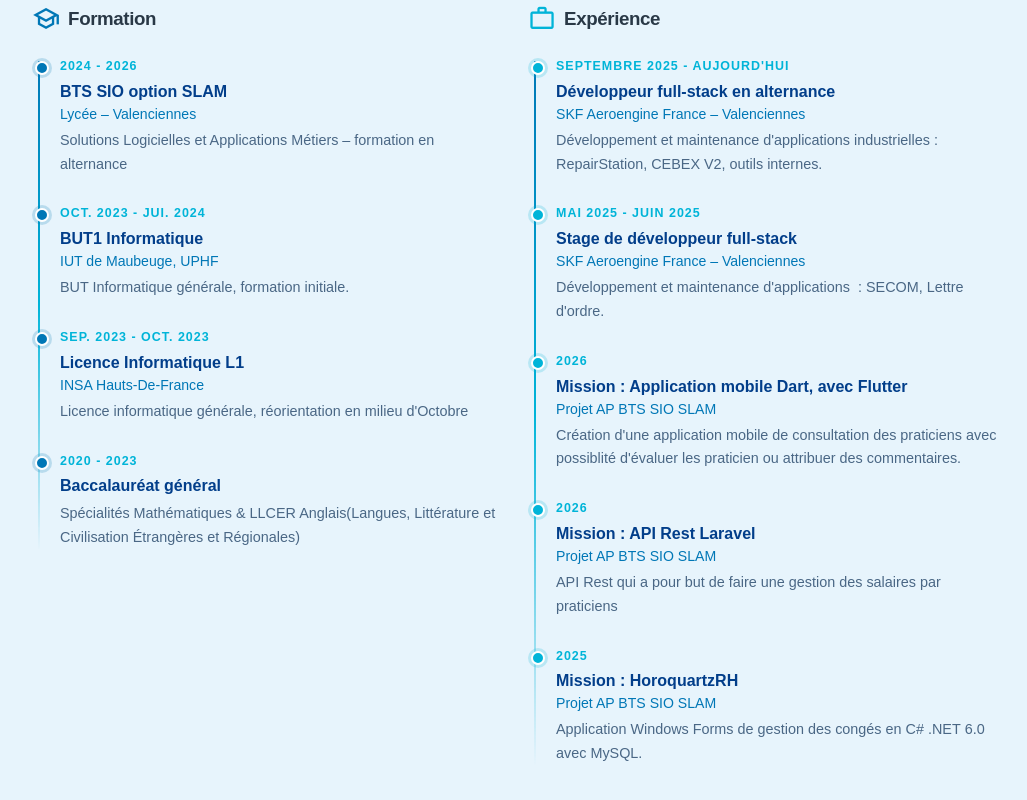
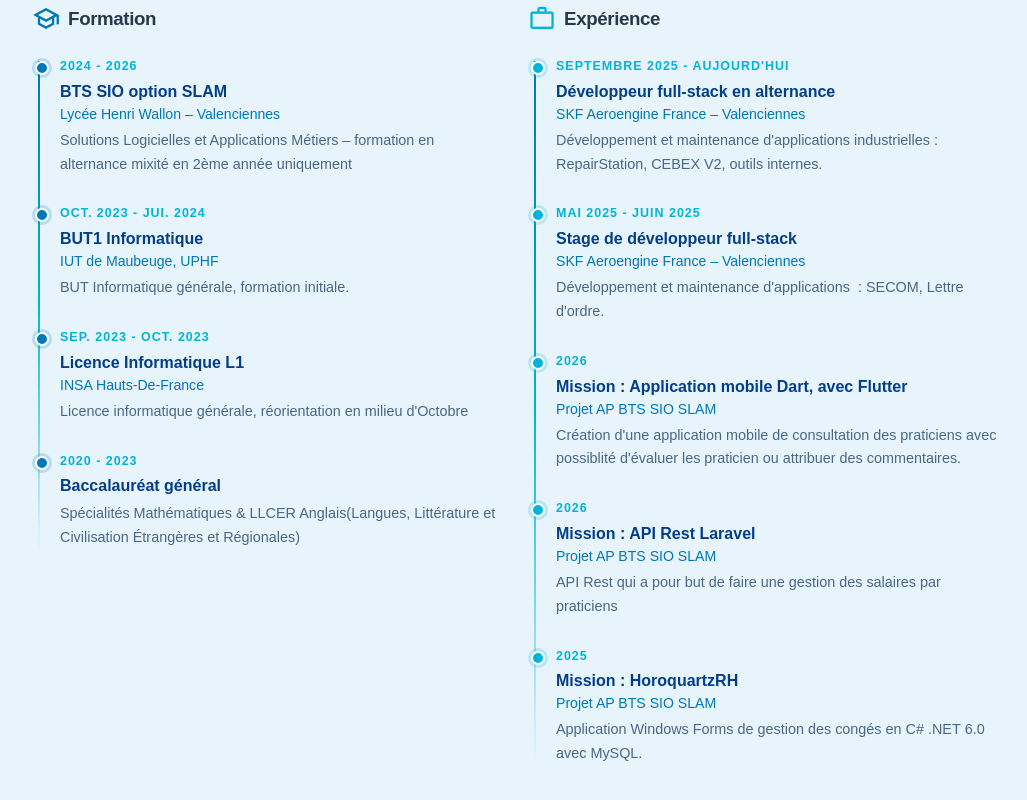
Before and after one commit to lucasrxyz/blue-portofolio, a Vue app in the folder blue/: page /about in a window 1280 px wide. Shown: the part 3954-4754 px from the top of the page, without its empty margins (124-1151 px from the left). Built offline with nearby package versions, Linux system fonts and the light colour scheme.

Commit message:
fix lycée

```diff
--- a/blue/src/views/AboutView.vue
+++ b/blue/src/views/AboutView.vue
@@ -417,8 +417,8 @@ const formations = [
   {
     period: '2024 - 2026',
     title: 'BTS SIO option SLAM',
-    place: 'Lyc&eacute;e &ndash; Valenciennes',
-    desc: 'Solutions Logicielles et Applications M&eacute;tiers &ndash; formation en alternance'
+    place: 'Lyc&eacute;e Henri Wallon &ndash; Valenciennes',
+    desc: 'Solutions Logicielles et Applications M&eacute;tiers &ndash; formation en alternance mixité en 2ème année uniquement'
   },
   {
     period: 'Oct. 2023 - Jui. 2024',
```
